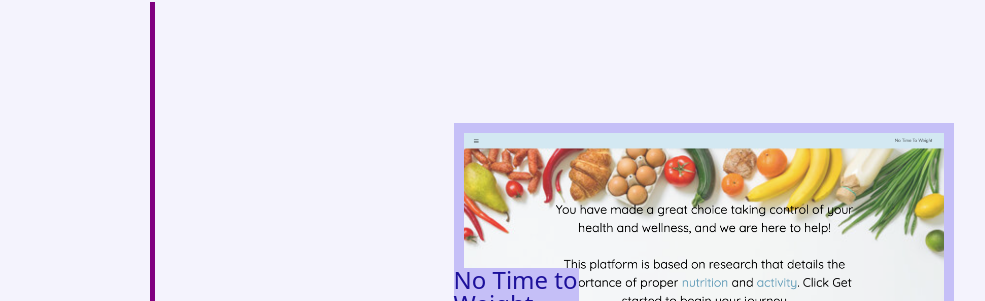
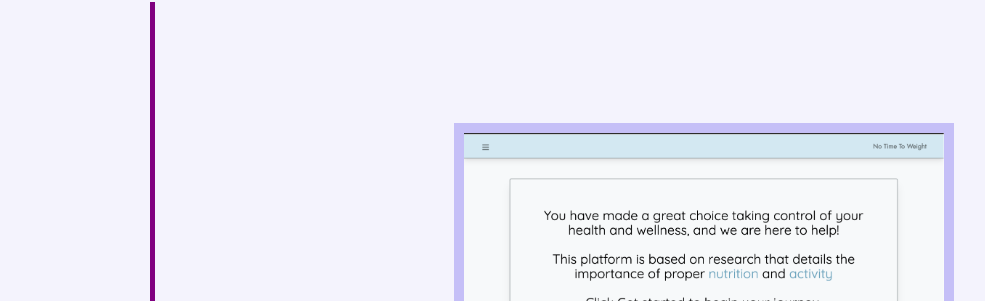
Before and after one commit to pbnj1/week-2-personal-site-challenge, a plain HTML site: page index.html in a window 1280 px wide. Shown: the part 1129-1430 px from the top of the page, without its empty margins (43-1028 px from the left). Drawn offline with Linux system fonts and the light colour scheme.

Commit message:
updated landing page pic

```diff
--- a/index.html
+++ b/index.html
@@ -92,7 +92,7 @@
 
                 <article>
                     <a href="https://pbnj1.github.io/No-time-to-weight-app/" target="_blank">
-                    <figure class="smart-tech-cap"><img class="project-pic" src="assets/No-Time-to-Weight.png"
+                    <figure class="smart-tech-cap"><img class="project-pic" src="assets/landing-page.png"
                             alt="picture of graphs and bars">
                     </a>
                         <figcaption>No Time to Weight <br>
```
Also changed, not shown: assets/landing-page.png (added).
